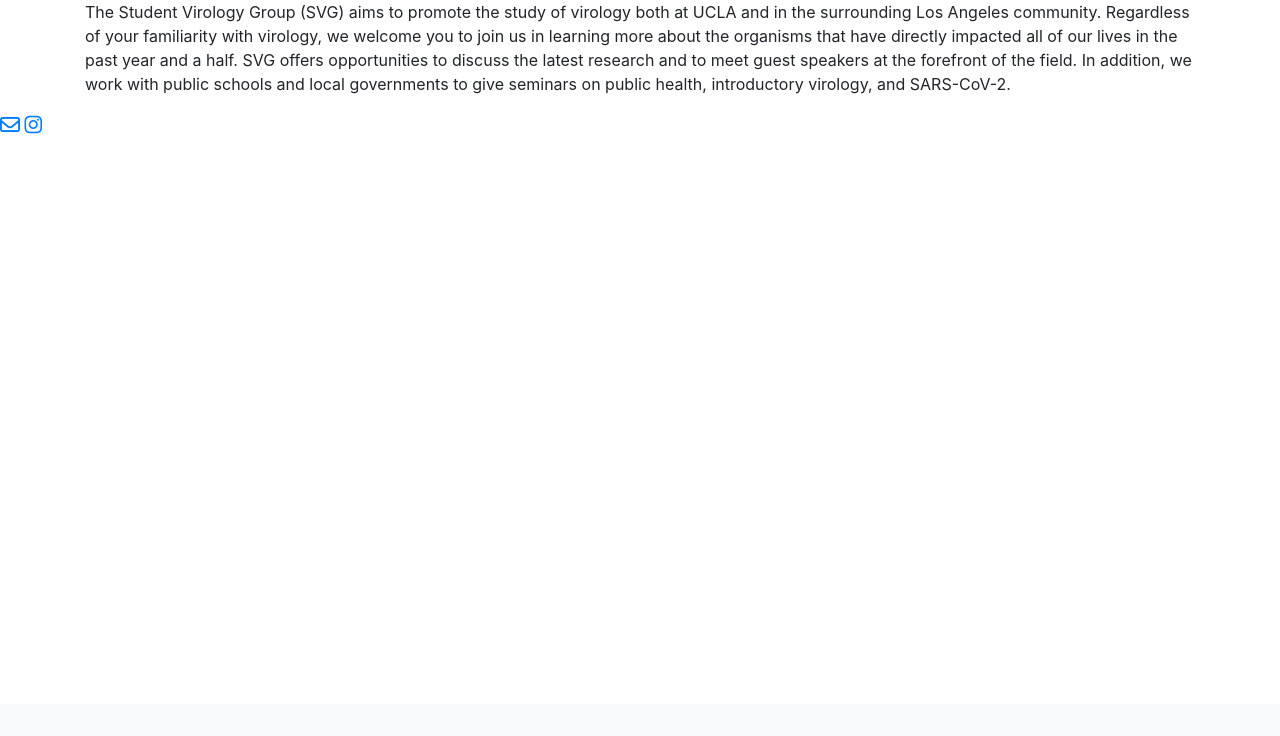
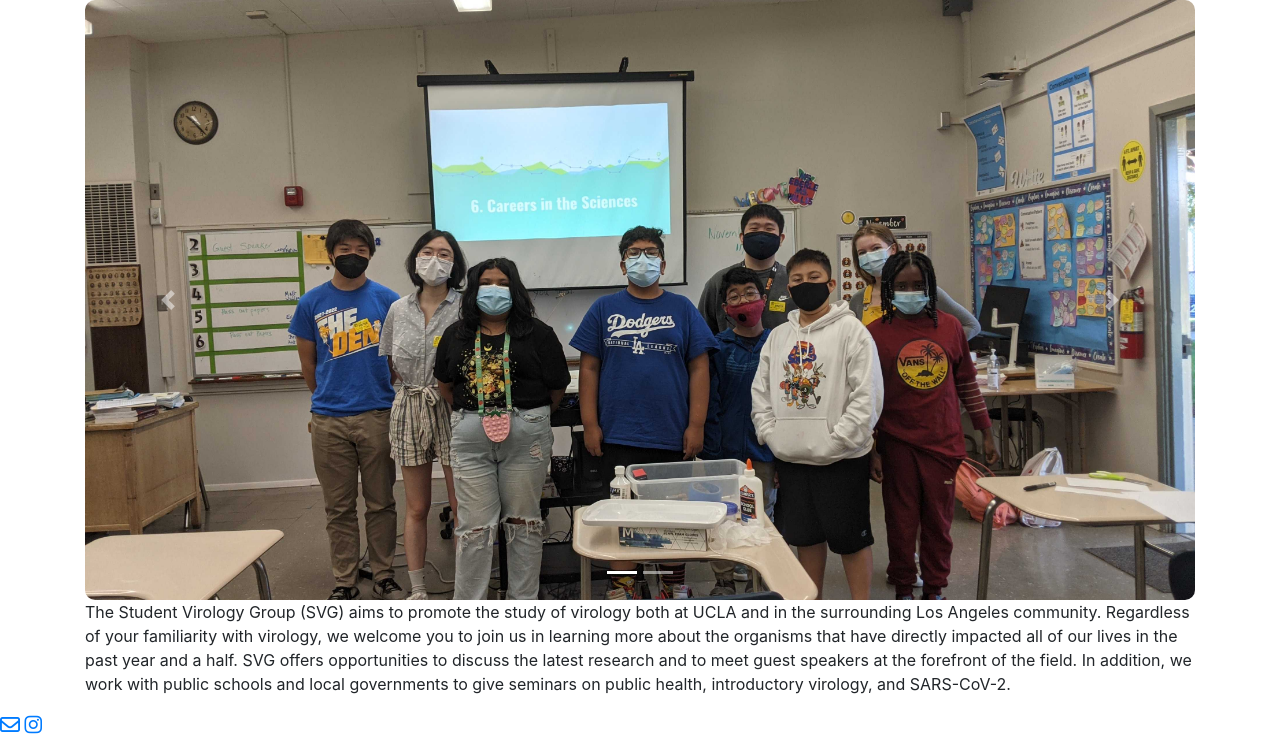
Before and after one commit to tylerwu2222/SVG_site, a Flask app: page / in a window 1280 px wide. Shown: the part 96-832 px from the top of the page. Before the commit the page ends 230 px from the top, so only its background shows below. Run offline with Flask 2, Linux system fonts and the light colour scheme; some libraries are stand-ins or nearby versions.

Commit message:
img carousel

```diff
--- a/app.py
+++ b/app.py
@@ -13,19 +13,33 @@ app = Flask(__name__)
 ## INDEX
 @app.route('/')
 def index():
-    return render_template('index.html')
+    base_path = 'static/images/front_page_pics'
+    images = ['../' + base_path + '/' + img for img in os.listdir(base_path)]
+    return render_template('index.html',
+    images = images)
 
 ## BLOG PAGE
 @app.route('/events/')
 def events():
     event_info = pd.read_excel('static/data/events.xlsx')
+    base_path = 'static/images/event_pics'
+    image_base_dir = os.listdir(base_path)
+    df_list = []
+    for image_folder in image_base_dir:
+        images = os.listdir(os.path.join(base_path,image_folder))
+        for img in images:
+            path = '../' + os.path.normpath(os.path.join(base_path,image_folder,img)).replace('\\','/')
+            row = [image_folder,img, path]
+            df_list.append(row)
+    img_df=pd.DataFrame(df_list,columns=['folder','img','path'])
+    print(img_df)
     return render_template('events.html',
+        image_df = img_df,
         event_info = event_info)
 
 @app.route('/team/')
 def team():
     member_info = pd.read_excel('static/data/members.xlsx')
-    print(member_info)
     return render_template('team.html',
         member_info = member_info)
 
--- a/static/css/style.css
+++ b/static/css/style.css
@@ -50,3 +50,10 @@
 .event-details{
     font-size: large;
 }
+
+.event-pic{
+    object-fit: cover;
+    width: 100% !important;
+    height: 75vh;
+    border-radius: 10px;
+}
--- a/templates/base.html
+++ b/templates/base.html
@@ -7,10 +7,13 @@
         <link rel="icon" type="image/png" href="{{ url_for('static',filename='images/svgLogo2_trans.png') }}">
         <script src="https://ajax.googleapis.com/ajax/libs/jquery/3.5.1/jquery.min.js"></script>
         <script src="https://maxcdn.bootstrapcdn.com/bootstrap/4.0.0/js/bootstrap.min.js" integrity="sha384-JZR6Spejh4U02d8jOt6vLEHfe/JQGiRRSQQxSfFWpi1MquVdAyjUar5+76PVCmYl" crossorigin="anonymous"></script>
-        <link rel="stylesheet" href="https://stackpath.bootstrapcdn.com/bootstrap/4.3.1/css/bootstrap.min.css" integrity="sha384-ggOyR0iXCbMQv3Xipma34MD+dH/1fQ784/j6cY/iJTQUOhcWr7x9JvoRxT2MZw1T" crossorigin="anonymous">
+        <link rel="stylesheet" href="https://cdn.jsdelivr.net/npm/bootstrap@4.6.1/dist/css/bootstrap.min.css">
+        <script src="https://cdn.jsdelivr.net/npm/jquery@3.5.1/dist/jquery.slim.min.js"></script>
+        <script src="https://cdn.jsdelivr.net/npm/popper.js@1.16.1/dist/umd/popper.min.js"></script>
+        <script src="https://cdn.jsdelivr.net/npm/bootstrap@4.6.1/dist/js/bootstrap.bundle.min.js"></script>
+        <!-- <link rel="stylesheet" href="https://stackpath.bootstrapcdn.com/bootstrap/4.3.1/css/bootstrap.min.css" integrity="sha384-ggOyR0iXCbMQv3Xipma34MD+dH/1fQ784/j6cY/iJTQUOhcWr7x9JvoRxT2MZw1T" crossorigin="anonymous"> -->
         <link rel="stylesheet" href="{{ url_for('static',filename='css/style.css') }}">
         <script src="https://kit.fontawesome.com/951c18f50b.js"></script>
-        <script type="module" src="{{url_for('static', filename='js/navScrollHide.js')}}"></script>
         {% block head %}{% endblock %}
     </head>
     <body>
--- a/templates/contact.html
+++ b/templates/contact.html
@@ -13,6 +13,3 @@
     <p>Phone: <a href="tel:323-508-4787">(323) 50-VIRUS || (323) 508-4787</a></p>
 </div>
 {% endblock %}
-        <!-- {% if event['Start_Time'] is defined %} -->
-        <!-- <p class="event-time"> {{ event['Start_Time'].strftime('%#I:%M %p') }} to {{ event['End_Time'].strftime('%#I:%M %p') }}</p> -->
-        <!-- {% endif %} -->
--- a/templates/index.html
+++ b/templates/index.html
@@ -5,10 +5,41 @@
 {% endblock %}
 
 {% block body %}
+
 <div class="container">
+    <!-- img carousel  -->
+    <div id="front-page-carousel" class="carousel slide" data-ride="carousel">
+        <ul class="carousel-indicators">
+        {% for image in images %}
+            {% if loop.index == 1 %}
+                <li data-target="#front-page-carousel" data-slide-to="0" class="active"></li>
+            {% else %}
+            <li data-target="#front-page-carousel" data-slide-to="{{loop.index}}"></li>
+            {% endif %}
+        {% endfor %}
+        </ul>
+        <div class="carousel-inner">
+        {% for image in images %}
+                {% if loop.index == 1 %}
+                    <div class="carousel-item active">
+                {% else %}
+                    <div class="carousel-item">
+                {% endif %}
+                        <img src="{{image}}" alt="there should be an image here" class='event-pic'>
+                    </div>
+        {% endfor %}
+        </div>
+        <a class="carousel-control-prev" href="#front-page-carousel" data-slide="prev">
+            <span class="carousel-control-prev-icon"></span>
+        </a>
+        <a class="carousel-control-next" href="#front-page-carousel" data-slide="next">
+            <span class="carousel-control-next-icon"></span>
+        </a>
+    </div>
+    <!-- description -->
     <p id="slogan" class="center center-text">
         The Student Virology Group (SVG) aims to promote the study of virology both at UCLA and in the surrounding Los Angeles community. Regardless of your familiarity with virology, we welcome you to join us in learning more about the organisms that have directly impacted all of our lives in the past year and a half. SVG offers opportunities to discuss the latest research and to meet guest speakers at the forefront of the field. In addition, we work with public schools and local governments to give seminars on public health, introductory virology, and SARS-CoV-2.
     </p>
-    <div class="carousel-div"></div>
 </div>
+
 {% endblock %}
```
Also changed, not shown: templates/events.html (+33 -2 lines), static/images/event_pics/Elementary School Presentation/Elementary School Presentation (1).jpg (added), static/images/event_pics/Elementary School Presentation/Elementary School Presentation (2).jpg (added), static/images/front_page_pics/Elementary School Presentation (1).jpg (added), static/images/front_page_pics/Elementary School Presentation (2).jpg (added), 2 other files.
